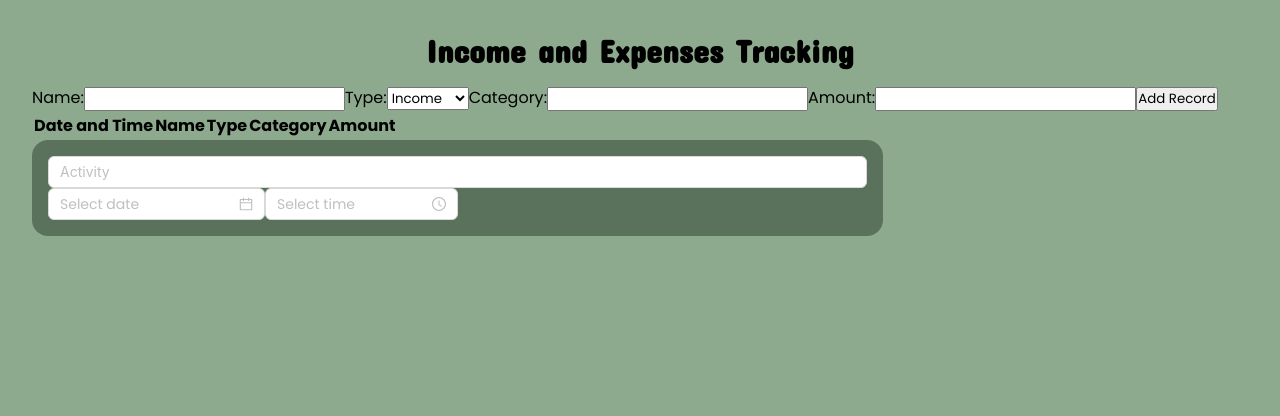
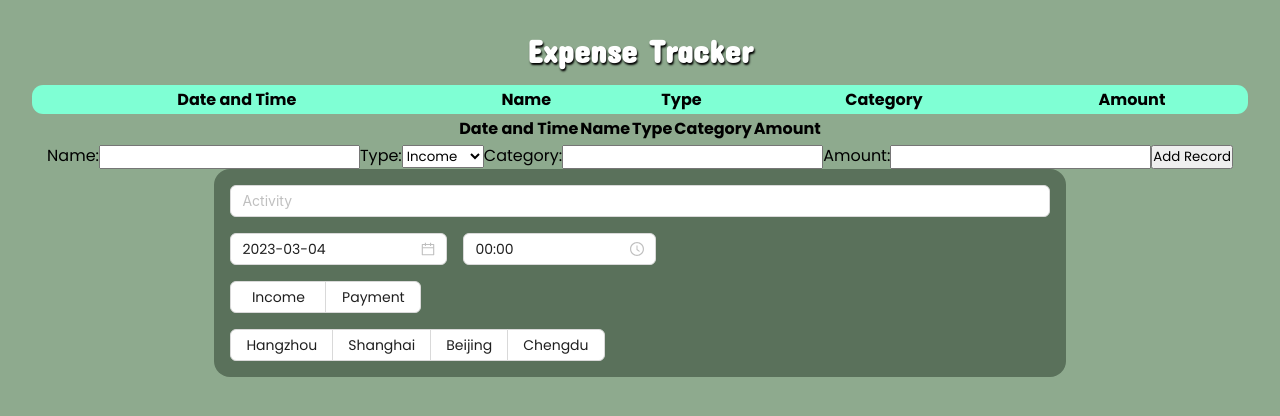
Before and after one commit to Ken-Takahashi-Q/Daily-Expenses, a React (Create React App) app: page / in a window 1280 px wide. Shown: the top 416 px of the page. Built offline with nearby package versions, Linux system fonts and the light colour scheme; the HTML template or start-up script is replaced by a standard one.

Commit message:
updated Form

```diff
--- a/package.json
+++ b/package.json
@@ -7,6 +7,7 @@
     "@testing-library/react": "^13.4.0",
     "@testing-library/user-event": "^13.5.0",
     "antd": "^5.2.3",
+    "moment": "^2.29.4",
     "react": "^18.2.0",
     "react-dom": "^18.2.0",
     "react-scripts": "5.0.1",
--- a/src/App.css
+++ b/src/App.css
@@ -15,6 +15,10 @@
   --bg-add-new: rgb(90, 113, 91);
 }
 .app {
+  display: flex;
+  flex-direction: column;
+  justify-content: start;
+  align-items: center;
   min-height: 100vh;
   padding: 2rem;
   background-color: var(--bg-app);
@@ -27,13 +31,31 @@
 }
 .app_title h1 {
   font-family: 'Concert One', cursive;
+  color: white;
   text-align: center;
+  text-shadow: 1px 2px 2px black;
+}
+
+.records {
+  display: flex;
+  flex-direction: column;
+  width: 100%;
+  height: 100%;
+  background-color: aquamarine;
+  border-radius: 0.7rem;
 }
 
 .add_new {
+  display: flex;
+  flex-direction: column;
+  gap: 1rem;
   width: 70%;
   padding: 1rem;
   background-color: var(--bg-add-new);
   border-radius: 1rem;
-
 }
+.date_picker {
+  display: flex;
+  width: 100%;
+  gap: 1rem;
+}
--- a/src/App.js
+++ b/src/App.js
@@ -1,31 +1,55 @@
 import React, { useState } from 'react';
 import './App.css';
-import { Input, TimePicker, DatePicker } from 'antd';
+import { Input, TimePicker, DatePicker, Radio } from 'antd';
+import moment from 'moment';
 
 import RecordForm from './RecordForm';
 import RecordTable from './RecordTable';
+import RadioSelector from './RadioSelector';
 
 function App() {
 	const [isAddNew, setIsAddNew] = useState(false);
 	const [records, setRecords] = useState([]);
 
+
 	const addRecord = (record) => {
 		setRecords([...records, record]);
 	};
 
+	// Get date and time
+	const now = moment();
+
 	return (
 		<div className="app">
 			<div className="app_title">
-				<h1>Income and Expenses Tracking</h1>
+				<h1>Expense Tracker</h1>
 			</div>
 
+			<div className="records">
+				<RecordTable records={records} />
+			</div>
+
+
+			<RecordTable records={records} />
 			<RecordForm addRecord={addRecord} />
-			<RecordTable records={records} />
 
 			<div className="add_new">
 				<Input placeholder="Activity" />
-				<DatePicker />
-				<TimePicker />
+				<div className="date_picker">
+					<DatePicker defaultValue={now} />
+					<TimePicker defaultValue={now} format={'HH:mm'} />
+				</div>
+
+				<RadioSelector />
+
+				<>
+				<Radio.Group buttonStyle="solid">
+					<Radio.Button value="a">Hangzhou</Radio.Button>
+					<Radio.Button value="b">Shanghai</Radio.Button>
+					<Radio.Button value="c">Beijing</Radio.Button>
+					<Radio.Button value="d">Chengdu</Radio.Button>
+				</Radio.Group>
+				</>
 			</div>
 
 		</div>
--- /dev/null
+++ b/src/RadioSelector.css
@@ -0,0 +1,34 @@
+:root {
+    --income-color: #60d160;
+    --payment-color: #e06648;
+  }
+
+.custom_button_type {
+    background-color: #fff;
+    width: 6rem;
+    text-align: center;
+}
+.ant-radio-button-wrapper {
+    transition: all 0s ease;
+}
+
+.custom_button_cat .ant-radio-button-wrapper-checked {
+    background-color: var(--income-color) !important;
+    color: white !important;
+}
+
+/* Cancel default that makes them blue when not(:checked) and hovered
+.ant-radio-button-wrapper:not(:checked):hover {
+    color: white;
+} */
+
+.custom_button_cat {
+    width: 6rem;
+    text-align: center;
+    color: black;
+}
+.custom_button_cat {
+    width: 6rem;
+    text-align: center;
+    color: black;
+}
--- /dev/null
+++ b/src/RadioSelector.js
@@ -0,0 +1,96 @@
+import React, { useState } from 'react';
+import { Radio } from 'antd';
+import './RadioSelector.css';
+
+function RadioSelector() {
+	const [selectedButton, setSelectedButton] = useState(null);
+	const [selectedCat, setSelectedCat] = useState(null);
+
+	const handleTypeChange = (e) => {
+		setSelectedButton(e.target.value);
+	};
+
+	const handleCatChange = (e) => {
+		setSelectedCat(e.target.value);
+	};
+
+	return (
+		<>
+		<Radio.Group buttonStyle="solid" onChange={handleTypeChange}>
+			<Radio.Button
+				value="income"
+				className="custom_button_type"
+				id="income"
+				style={{ background: selectedButton === 'income' ? '#60d160' : 'white' }}
+			>
+				Income
+			</Radio.Button>
+
+			<Radio.Button
+				value="payment"
+				className="custom_button_type"
+				id="payment"
+				style={{ background: selectedButton === 'payment' ? '#e06648' : 'white' }}
+			>
+				Payment
+			</Radio.Button>
+		</Radio.Group>
+
+		{selectedButton === 'income' && (
+			<Radio.Group buttonStyle="solid" onChange={handleCatChange} buttonClass="custom_button_cat green">
+			<Radio.Button
+				value="income"
+				className="custom_button_cat green"
+			>
+				Salary
+			</Radio.Button>
+
+			<Radio.Button
+				value="dividend"
+				className="custom_button_cat green"
+			>
+				Bonus
+			</Radio.Button>
+
+			<Radio.Button
+				value="investment"
+				className="custom_button_cat green"
+			>
+				Investment
+			</Radio.Button>
+
+			<Radio.Button
+				value="sell"
+				className="custom_button_cat green"
+			>
+				Sell
+			</Radio.Button>
+
+			<Radio.Button
+				value="business"
+				className="custom_button_cat green"
+			>
+				Business
+			</Radio.Button>
+
+			<Radio.Button
+				value="borrow"
+				className="custom_button_cat green"
+			>
+				Borrow
+			</Radio.Button>
+
+			<Radio.Button
+				value="others"
+				className="custom_button_cat green"
+			>
+				Others
+			</Radio.Button>
+		</Radio.Group>
+		)}
+
+		</>
+	);
+}
+
+export default RadioSelector;
--- a/src/RecordTable.css
+++ b/src/RecordTable.css
@@ -0,0 +1,9 @@
+* {
+    padding: 0;
+    margin: 0;
+    box-sizing: border-box;
+}
+
+table {
+    text-align: center;
+}
--- a/src/RecordTable.js
+++ b/src/RecordTable.js
@@ -1,5 +1,5 @@
 import React from 'react';
-import './RecordTable';
+import './RecordTable.css';
 
 function RecordTable(props) {
     const records = props.records;
@@ -15,12 +15,22 @@ function RecordTable(props) {
                 <th>Amount</th>
                 </tr>
             </thead>
+
             <tbody>
                 {records.map((record, index) => (
                 <tr key={index}>
                     <td>{record.dateTime}</td>
                     <td>{record.name}</td>
-                <td>{record.type}</td>
+                    <td>
+                        {record.type === "income" ? (
+                            <div>
+                            <span style={{ color: "green" }}>Income / </span>
+                            <span style={{ color: "gray" }}>payment</span>
+                            </div>
+                        ) : (
+                            "payment"
+                        )}
+                    </td>
                     <td>{record.category}</td>
                     <td>{record.amount}</td>
                 </tr>
```
Also changed, not shown: 1 other file (tests, documents, lock files or other folders). Lines whose indentation alone changed are shown as unchanged.
